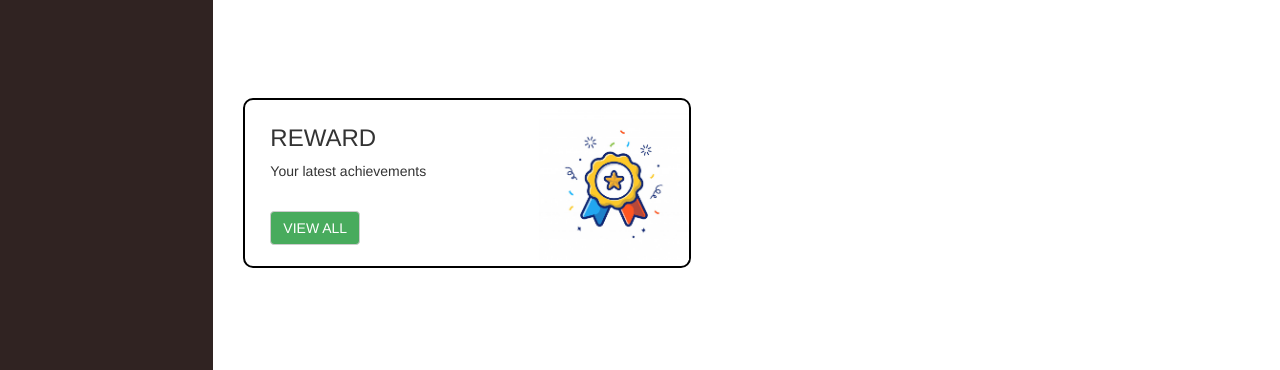
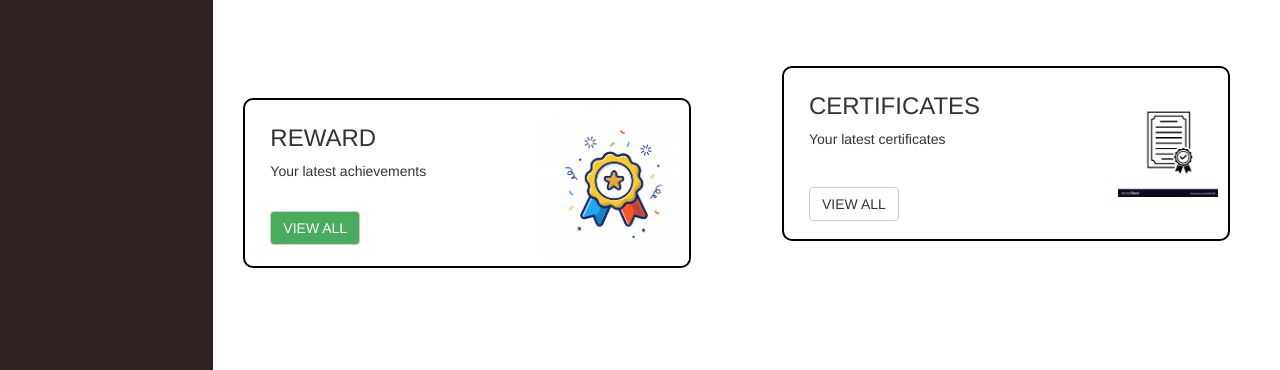
Before and after one commit to hamzayt577/Learning-management-system-layout, a website built with Parcel: page index.html in a window 1280 px wide. Shown: the part 430-800 px from the top of the page. Built offline with nearby package versions, Linux system fonts and the light colour scheme.

Commit message:
added certificate UI

```diff
--- a/index.html
+++ b/index.html
@@ -97,13 +97,13 @@
 
     <br />
 
-    <!-- <div class="certificates">
+    <div class="certificates">
       <div class="certificates-contents">
         <h3 class="certificates-head">CERTIFICATES</h3>
         <p class="latest-certificates">
           Your latest certificates
           <br />
-          <button class="view-all-certificate">VIEW ALL</button>
+          <button class="view-all-certificate btn btn-default">VIEW ALL</button>
         </p>
       </div>
       <img
@@ -112,7 +112,7 @@
         class="certificate-icon"
         width="100px"
       />
-    </div> -->
+    </div>
 
     <script src="https://ajax.googleapis.com/ajax/libs/jquery/1.12.4/jquery.min.js"></script>
     <script src="js/bootstrap.min.js"></script>
--- a/style.css
+++ b/style.css
@@ -123,3 +123,33 @@ body {
   float: right;
   bottom: 160px;
 }
+
+.certificates {
+  position: relative;
+  top: 32%;
+  height: 175px;
+  border: 2px solid black;
+  border-radius: 10px;
+  margin-right: 50px;
+  width: 35%;
+  float: right;
+  background: white;
+}
+
+.certificate-icon {
+  position: relative;
+  float: right;
+  top: -70%;
+  margin-right: 10px;
+}
+
+.certificates-contents {
+  margin: 25px;
+}
+
+.view-all-certificate {
+  position: relative;
+  bottom: -38px;
+  color: white;
+  background-color: #48ab5d;
+}
```
Also changed, not shown: dist/index.html, 6 other files.
